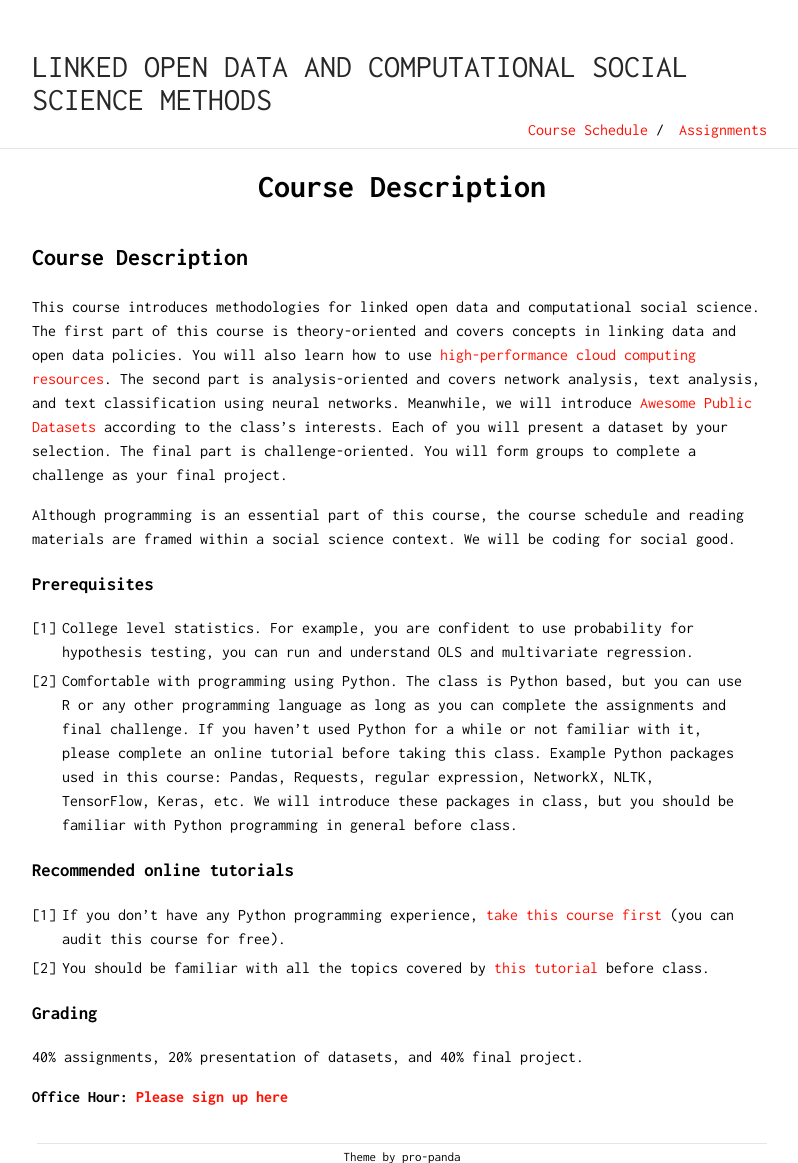
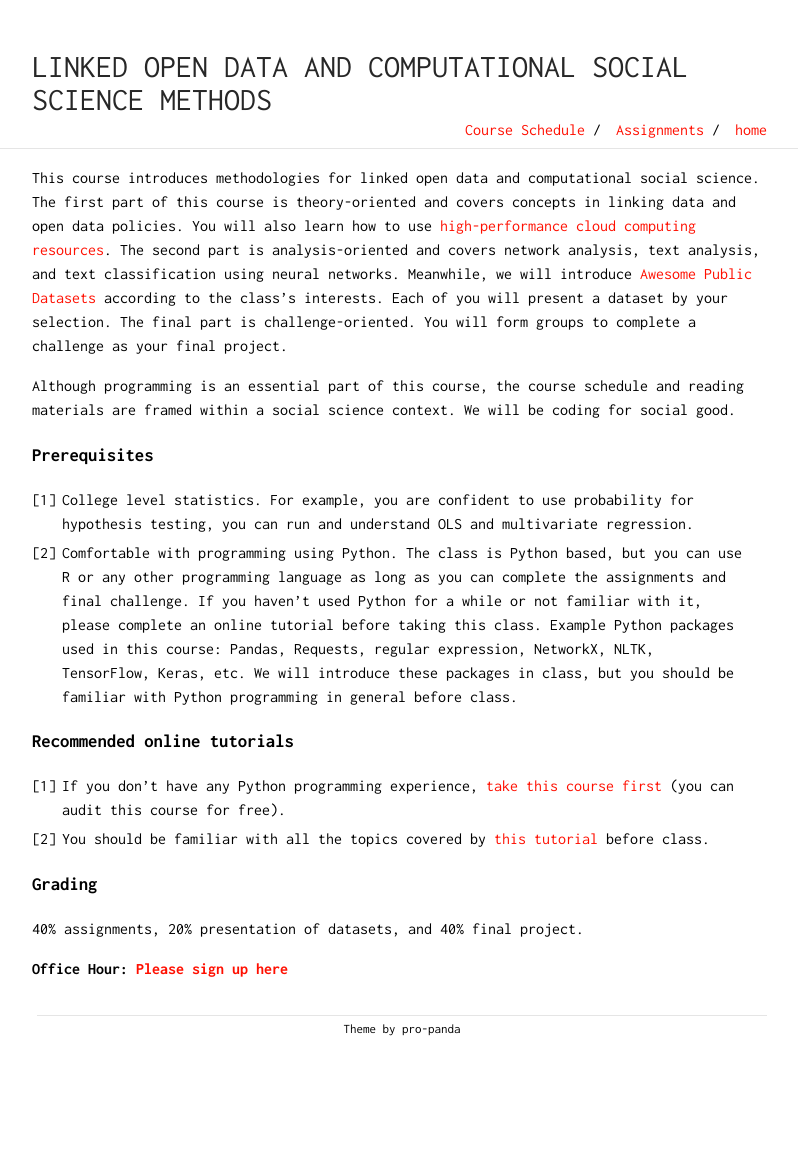
Before and after one commit to Xinjian-Paul-Li/open_data, a Jekyll site: the page built from docs/index.md, in a window 1280 px wide. Shown: the whole page, without its empty margins (238-1036 px from the left). Built offline with Jekyll 4.4.1, drawn with Linux system fonts in a browser that asks for light colours; our own code applies the rules of GitHub Pages for plain Markdown files; after the commit the page ends 1035 px from its top, so only the background shows below that.

Commit message:
update course

```diff
--- a/docs/_config.yml
+++ b/docs/_config.yml
@@ -21,3 +21,5 @@ navbar:
    link: "course_schedule"
  - name: "Assignments"
    link: "assignments"
+ - name: "home"
+   link: "index"
--- a/docs/index.md
+++ b/docs/index.md
@@ -1,5 +1,3 @@
-## Course Description
-
 This course introduces methodologies for linked open data and computational social science. The first part of this course is theory-oriented and covers concepts in linking data and open data policies. You will also learn how to use [high-performance cloud computing resources](https://www.tacc.utexas.edu/systems/chameleon). The second part is analysis-oriented and covers network analysis, text analysis, and text classification using neural networks. Meanwhile, we will introduce [Awesome Public Datasets](https://github.com/awesomedata/awesome-public-datasets) according to the class’s interests. Each of you will present a dataset by your selection. The final part is challenge-oriented. You will form groups to complete a challenge as your final project.
 
 Although programming is an essential part of this course, the course schedule and reading materials are framed within a social science context. We will be coding for social good.
```
